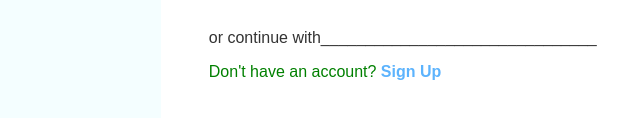
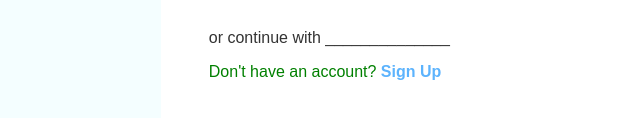
Before and after one commit to yosefbenti/Login.github.io, a plain HTML site: page index.html in a window 1280 px wide. Shown: the part 544-662 px from the top of the page, 588-1228 px from the left. Drawn offline with Linux system fonts and the light colour scheme.

Commit message:
log change

```diff
--- a/index.html
+++ b/index.html
@@ -30,7 +30,7 @@
                 <button type="submit" class="submit-button">Login</button>
             </form>
             <div class="alternative-options">
-                <p class="alternative-text">or continue with_______________________________</p>
+                <p class="alternative-text">or continue with ______________</p>
                 <p class="sign-up-text">Don't have an account? <a href="#" class="sign-up-link">Sign Up</a></p>
             </div>
         </div>
```
